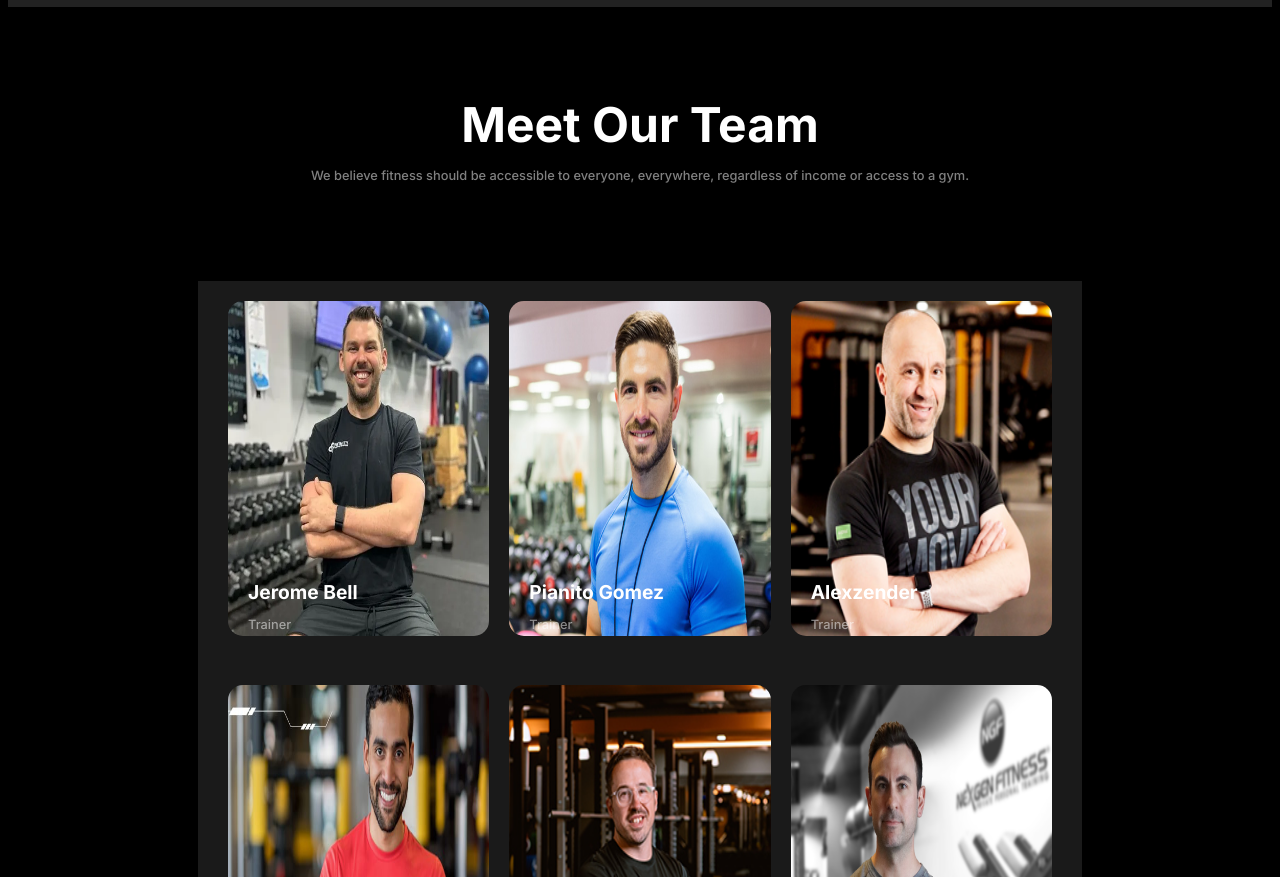
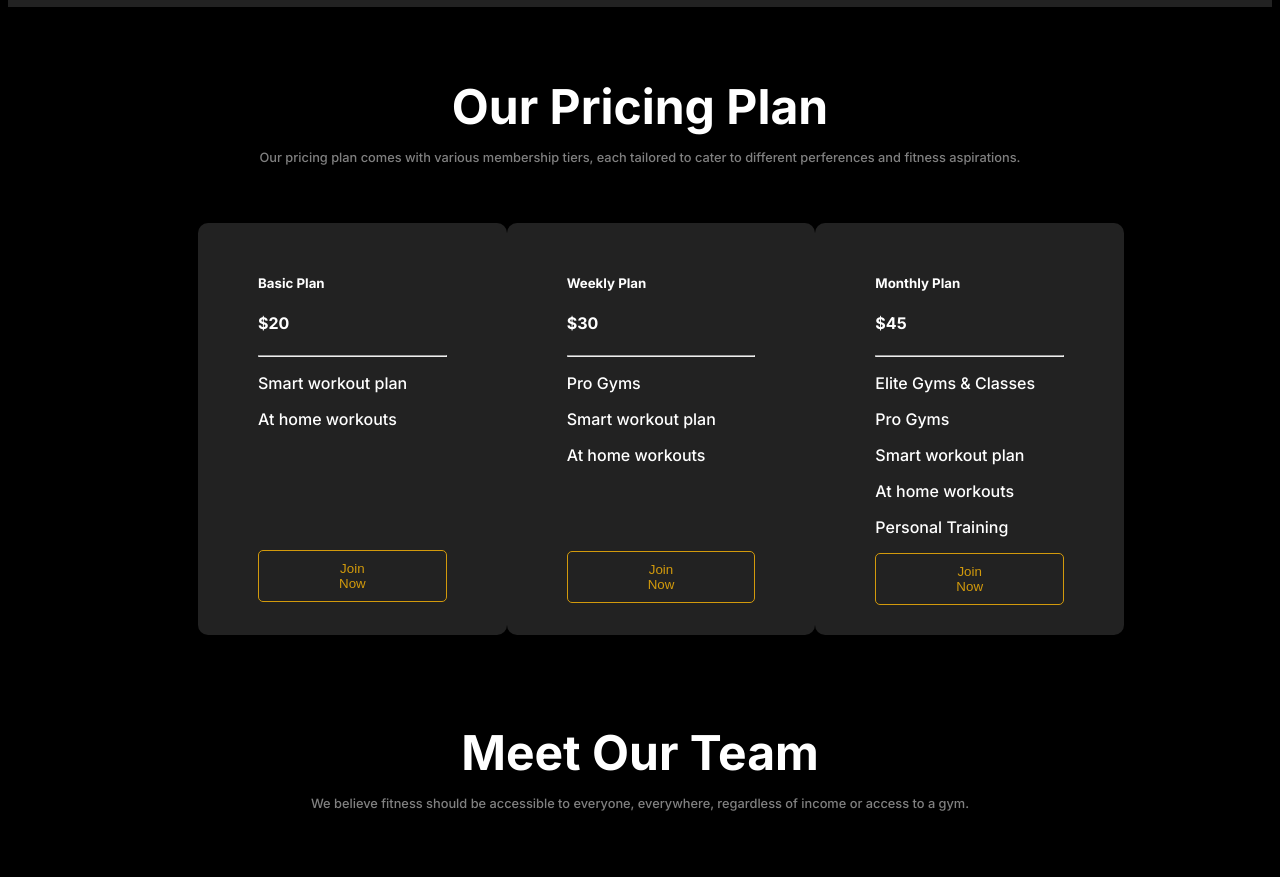
Before and after one commit to sadman1075/Fitness, a plain HTML site: page index.html in a window 1280 px wide. Shown: the part 2619-3496 px from the top of the page. Drawn offline with Linux system fonts and the light colour scheme; a web font is replaced by a local one.

Commit message:
bouns added

```diff
--- a/index.html
+++ b/index.html
@@ -124,7 +124,7 @@
         </section>
 
         <!-- prb  -->
-         <section class="bmi-calculator">
+        <section class="bmi-calculator">
             <h3 class="bmi-title">BMI Calculator</h3>
             <p class="bmi-description">We believe fitness should be accessible to everyone, everywhere, regardless
                 of
@@ -192,9 +192,63 @@
         </section>
 
 
+        <section class="plan">
+            <h3 class="plan-title">
+                Our Pricing Plan
+            </h3>
+            <p class="plan-description">
+                Our pricing plan comes with various membership tiers, each tailored to cater to different perferences
+                and fitness aspirations.
+            </p>
+
+            <div class="plan-details">
+                <div class="plan-info">
+                    <h5 class="plan-color">Basic Plan</h3>
+                        <h4 class="plan-color"> $20 </h4>
+                        <hr>
+
+                        <p class="plan-color">Smart workout plan</p>
+                        <p class="plan-color">At home workouts</p>
+                        <div class="plan-all-btn">
+                            <button class="plan-btn1">Join Now</button>
+                        </div>
+
+                </div>
+                <div class="plan-info">
+                    <h5 class="plan-color">Weekly Plan</h3>
+                        <h4 class="plan-color"> $30 </h4>
+                        <hr>
+
+                        <p class="plan-color">Pro Gyms</p>
+                        <p class="plan-color">Smart workout plan</p>
+
+                        <p class="plan-color">At home workouts</p>
+                        <div class="plan-all-btn">
+                            <button class="plan-btn2">Join Now</button>
+                        </div>
+                </div>
+                <div class="plan-info">
+                    <h5 class="plan-color">Monthly Plan</h3>
+                        <h4 class="plan-color"> $45 </h4>
+                        <hr>
+                        <p class="plan-color">Elite Gyms & Classes</p>
+                        <p class="plan-color">Pro Gyms</p>
+                        <p class="plan-color">Smart workout plan</p>
+                        <p class="plan-color">At home workouts</p>
+                        <p class="plan-color">Personal Training</p>
+
+                        <div class="plan-all-btn">
+                            <button class="plan-btn3">Join Now</button>
+                        </div>
+                </div>
+            </div>
+        </section>
+
+
         <section class="trainer">
             <h3 class="trainer-title">Meet Our Team</h3>
-            <p class="trainer-description">We believe fitness should be accessible to everyone, everywhere, regardless
+            <p class="trainer-description">We believe fitness should be accessible to everyone, everywhere,
+                regardless
                 of income or access to a gym.</p>
 
 
--- a/style.css
+++ b/style.css
@@ -357,6 +357,71 @@ nav ul li a {
 }
 
 
+.plan{
+    margin: 70px 190px 70px 190px;
+}
+.plan-details{
+    display: flex;
+    justify-content: space-evenly;
+}
+
+.plan-title{
+    color: white;
+    font-size: 3rem;
+    text-align: center;
+    margin-bottom: 14px;
+}
+.plan-description{
+    color: rgba(255, 255, 255, 0.5);
+    font-size: 0.8rem;
+    text-align: center;
+    margin-top: 0px;
+    margin-bottom: 58px;
+
+}
+.plan-color{
+    color: white;
+}
+.plan-all-btn{
+    display: flex;
+    justify-content: center;
+
+
+}
+.plan-btn1{
+    padding: 10px 80px;
+    border-radius: 5px;
+    background-color: #222222;
+    border: 1px solid rgb(210, 154, 12);
+    color: rgb(210, 154, 12);
+    margin-top: 105px;
+}
+.plan-btn2{
+    padding: 10px 80px;
+    border-radius: 5px;
+    background-color: #222222;
+    border: 1px solid rgb(210, 154, 12);
+    color: rgb(210, 154, 12);
+    margin-top: 70px;
+}
+.plan-btn3{
+    padding: 10px 80px;
+    border-radius: 5px;
+    background-color: #222222;
+    border: 1px solid rgb(210, 154, 12);
+    color: rgb(210, 154, 12);
+}
+
+.plan-info{
+    background-color: #222222;
+    padding: 30px 60px;
+    border-radius: 10px;
+
+}
+.plan-info:hover{
+    border: 1px solid rgb(210, 154, 12) ;
+
+}
 
 
 
@@ -611,6 +676,18 @@ nav ul li a {
         width: 92%;
 
     }
+    .plan{
+        margin: 100px 10px 100px 10px;
+    }
+
+    .plan-details{
+        flex-direction: column;
+        gap: 40px;
+    }
+    .plan-info:hover{
+        border: 1px solid rgb(210, 154, 12) ;
+
+    }
 
 
     .trainer {
```
